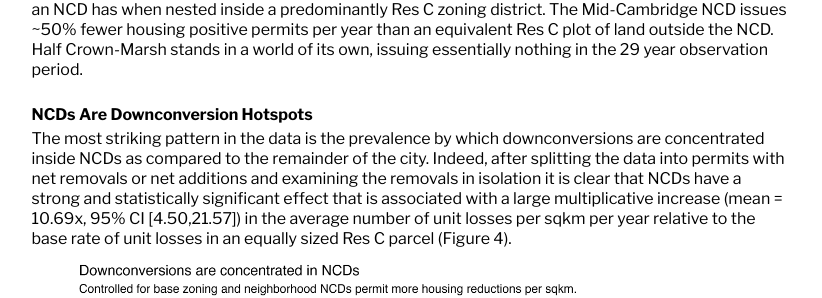
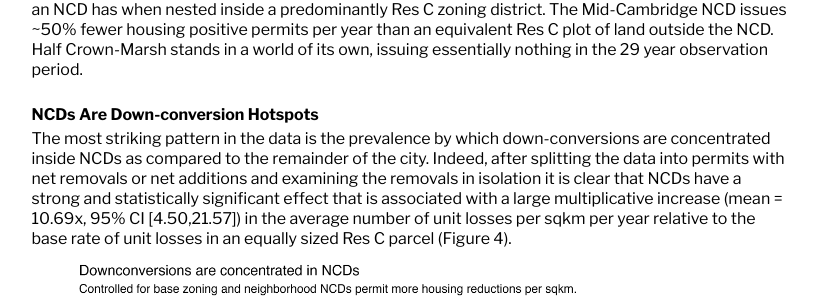
Before and after one commit to dan-sprague/dan-sprague.github.io, a Jekyll site: the page built from _posts/2025-03-30-ncd.markdown, in a window 1280 px wide and 900 px high, scrolled down 2678 px. Shown: the part 155-453 px from the top of the window, without its empty margins (221-1043 px from the left). Built offline with Jekyll 4.4.1, drawn with Linux system fonts in a browser that asks for light colours.

```diff
--- a/_posts/2025-03-30-ncd.markdown
+++ b/_posts/2025-03-30-ncd.markdown
@@ -96,9 +96,9 @@
 
 Next, I examined the number of years for which their was *at least 1* (yes just 1) net housing increase permit issued. The results are striking: In nearly all cases, NCDs have substantially fewer years with *any* housing positive permits issued (Figure 3). Mid-Cambridge, the largest NCD with the most available data, gives the clearest picture of the effect that an NCD has when nested inside a predominantly Res C zoning district. The Mid-Cambridge NCD issues ~50% fewer housing positive permits per year than an equivalent Res C plot of land outside the NCD. Half Crown-Marsh stands in a world of its own, issuing essentially nothing in the 29 year observation period.<br><br>
 
-#### NCDs Are Downconversion Hotspots
+#### NCDs Are Down-conversion Hotspots
 
-The most striking pattern in the data is the prevalence by which downconversions are concentrated inside NCDs as compared to the remainder of the city. Indeed, after splitting the data into permits with net removals or net additions and examining the removals in isolation it is clear that NCDs have a strong and statistically significant effect that is associated with a large multiplicative increase (mean = 10.69x, 95% CI [4.50,21.57]) in the average number of unit losses per sqkm per year relative to the base rate of unit losses in an equally sized Res C parcel (Figure 4).
+The most striking pattern in the data is the prevalence by which down-conversions are concentrated inside NCDs as compared to the remainder of the city. Indeed, after splitting the data into permits with net removals or net additions and examining the removals in isolation it is clear that NCDs have a strong and statistically significant effect that is associated with a large multiplicative increase (mean = 10.69x, 95% CI [4.50,21.57]) in the average number of unit losses per sqkm per year relative to the base rate of unit losses in an equally sized Res C parcel (Figure 4).
 
 <div style="text-align: center; margin-bottom: 20px;">
   <img src="/assets/images/map_removals.png" alt="Zoning map with NCDs" width="800px"/>
```
Also changed, not shown: 2 other files.
